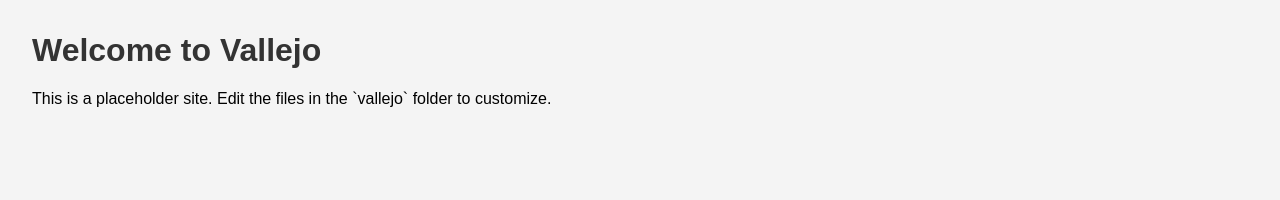
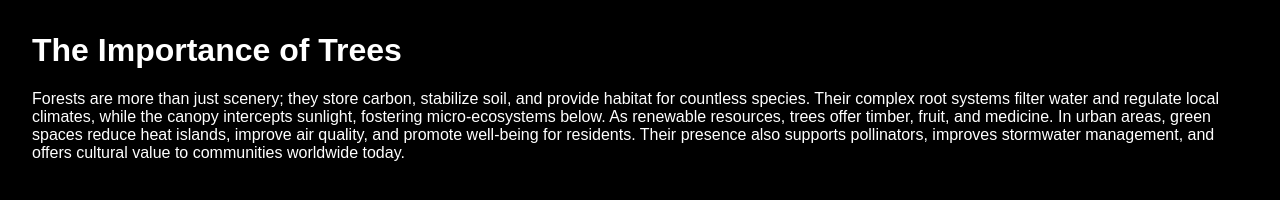
Before and after one commit to vallejojo/vallejo, a plain HTML site: page index.html in a window 1280 px wide. Drawn offline with Linux system fonts and the light colour scheme.

Commit message:
Update site content about trees

```diff
--- a/index.html
+++ b/index.html
@@ -7,8 +7,8 @@
   <link rel="stylesheet" href="style.css">
 </head>
 <body>
-  <h1>Welcome to Vallejo</h1>
-  <p>This is a placeholder site. Edit the files in the `vallejo` folder to customize.</p>
+  <h1>The Importance of Trees</h1>
+  <p>Forests are more than just scenery; they store carbon, stabilize soil, and provide habitat for countless species. Their complex root systems filter water and regulate local climates, while the canopy intercepts sunlight, fostering micro‑ecosystems below. As renewable resources, trees offer timber, fruit, and medicine. In urban areas, green spaces reduce heat islands, improve air quality, and promote well‑being for residents. Their presence also supports pollinators, improves stormwater management, and offers cultural value to communities worldwide today.</p>
   <script src="script.js"></script>
 </body>
 </html>
--- a/style.css
+++ b/style.css
@@ -1,2 +1,7 @@
-body {font-family:Arial,Helvetica,sans-serif;margin:2rem;background:#f4f4f4;}
-h1 {color:#333;}
+body {
+  font-family: Arial, Helvetica, sans-serif;
+  margin: 2rem;
+  background: #000;
+  color: #fff;
+}
+h1 {color:#fff;}
```
